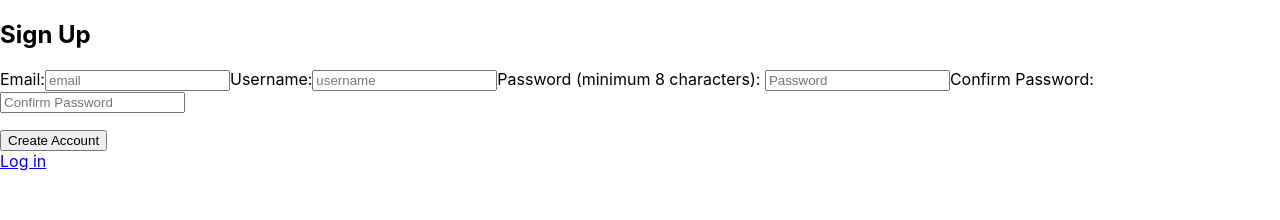
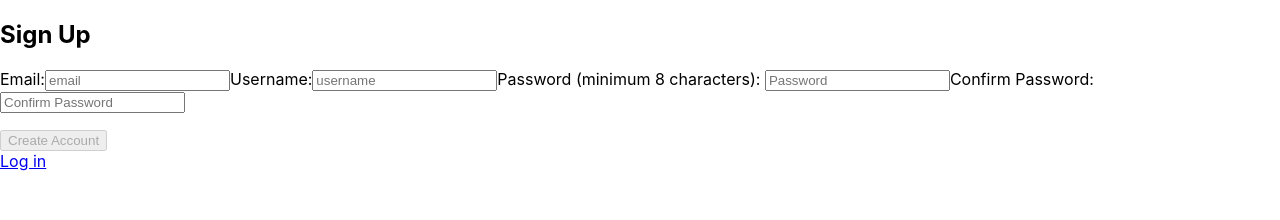
Before and after one commit to joaopulsz/messaging-app, a React (Create React App) app in the folder react.js_app/: page / in a window 1280 px wide. Shown: the top 220 px of the page. Built offline with nearby package versions, Linux system fonts and the light colour scheme.

Commit message:
add disabled attribute

```diff
--- a/react.js_app/src/components/Registration.js
+++ b/react.js_app/src/components/Registration.js
@@ -36,6 +36,8 @@ const Registration = ({addUser}) => {
         const checkPassword = event =>{
             if (newUser.password === event.target.value){
                 setMatch(true);
+            }else{
+                setMatch(false)
             }
         }
 
@@ -54,11 +56,11 @@ const Registration = ({addUser}) => {
 
             <label htmlFor="password">Password (minimum 8 characters): </label>
             <input id="password" type="password" name="password"
-            placeholder="Password" value={newUser.password} minlength="8" required onChange={handleChange}/>
+            placeholder="Password" value={newUser.password} minLength="8" required onChange={handleChange}/>
 
             <label htmlFor="confirm_password">Confirm Password: </label>
             <input id="confirm_password" type="password" name="confirmPassword"
-            placeholder="Confirm Password" value={newUser.confirmPassword} minlength="8"
+            placeholder="Confirm Password" value={newUser.confirmPassword} minLength="8"
             required onChange={handleChange} onKeyUp={checkPassword}/>
             { newUser.confirmPassword !== "" ?
                 <>
@@ -66,7 +68,7 @@ const Registration = ({addUser}) => {
                 </>
              : <p className="hidden"></p>}
 
-            <input id="create-account-btn" type="submit" value="Create Account" />
+            <input id="create-account-btn" type="submit" value="Create Account" disabled={newUser.confirmPassword !== '' && match? false: true}/>
 
 
         </form>
```
